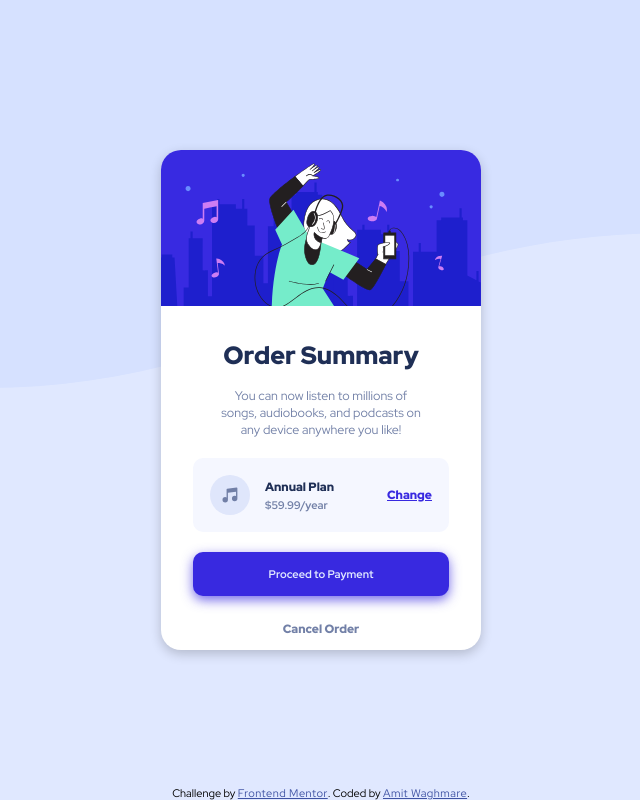
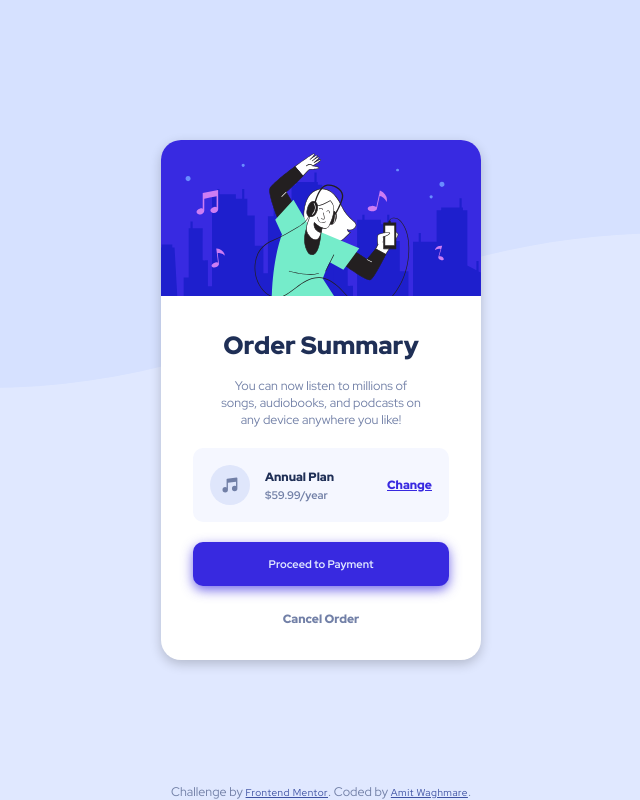
Before and after one commit to waghmare-amit/order-summary-card, a plain HTML site: page index.html in a window 1280 px wide. Shown: the whole page, without its empty margins (319-959 px from the left). Drawn offline with Linux system fonts and the light colour scheme.

Commit message:
Adjusted the container size and  adjusted the footer font size

```diff
--- a/index.html
+++ b/index.html
@@ -55,8 +55,7 @@
 
 
   <div class="attribution">
-    Challenge by <a href="https://www.frontendmentor.io?ref=challenge" target="_blank">Frontend Mentor</a>.
-    Coded by <a href="https://www.frontendmentor.io/profile/waghmare-amit" target="_blank">Amit Waghmare</a>.
+    <p>Challenge by <a href="https://www.frontendmentor.io?ref=challenge" target="_blank">Frontend Mentor</a>. Coded by <a href="https://www.frontendmentor.io/profile/waghmare-amit" target="_blank">Amit Waghmare</a>.</p>
   </div>
 </body>
 </html>
--- a/queries.css
+++ b/queries.css
@@ -1,7 +1,7 @@
 @media (min-width: 90rem){
     .container{
         min-width: 400px;
-        min-height: 500px;
+        min-height: 520px;
     }
 }
 
@@ -17,7 +17,7 @@
 
     .container{
         width: 50%;
-        height: max-content;
+        height: min-content;
     }
 }
 
--- a/style.css
+++ b/style.css
@@ -20,6 +20,7 @@ html,body{
 body{
     font-family: var(--font-family);
     display: flex;
+    flex-direction: column;
     justify-content: center;
     align-items: center;
 
@@ -31,7 +32,7 @@ body{
 
 .container{
     max-width: 350px;
-    max-height: 500px;
+    max-height: 520px;
     width: 25%;
     height: 83%;
     margin: 0 auto;
@@ -232,11 +233,20 @@ p{
     position: fixed;
     bottom: 0;
 
+    margin: 0;
+
     width: 100%;
-    margin: 0 auto;
+}
+
+.attribution p{
+    display: inline;
+
+    text-align: center;
 }
 
 .attribution a{
     text-decoration: underline;
     letter-spacing: 0.05rem;
+
+    font-size: 1rem;
 }
```
